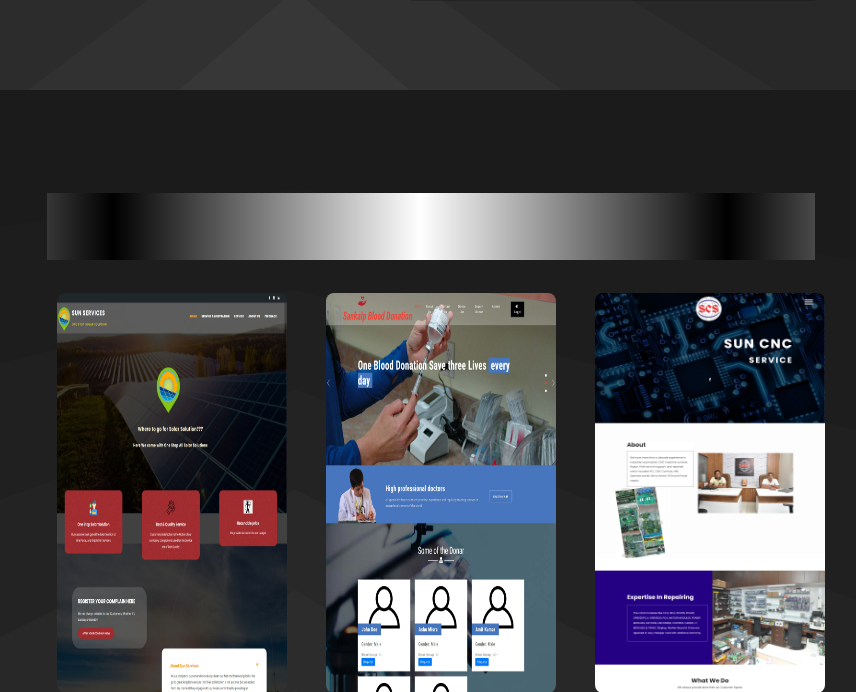
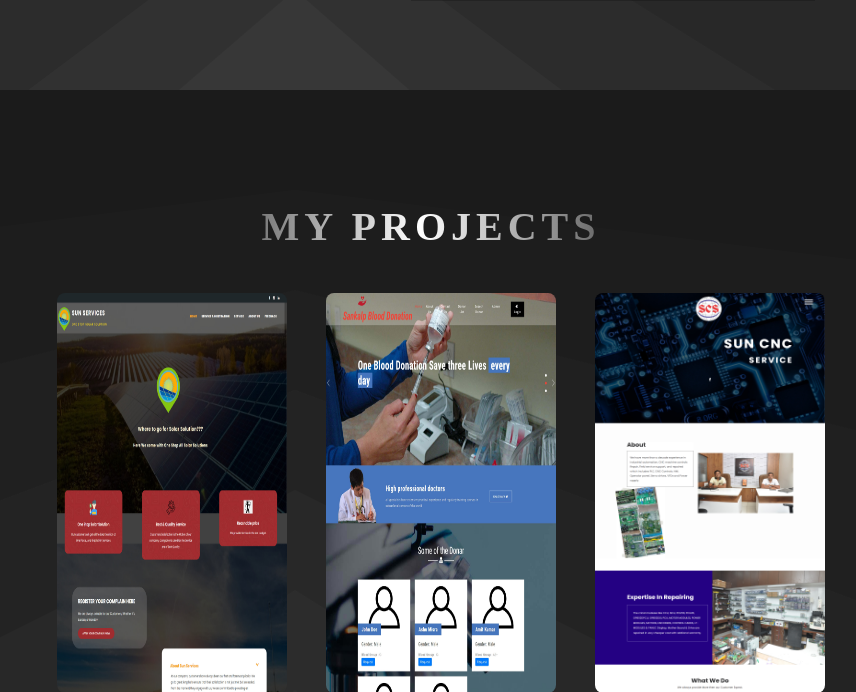
Before and after one commit to Bhakti2511/portfolio, a PHP site: page / in a window 1280 px wide; the page is wider, and only the part inside the window is pictured. Shown: the part 1510-2202 px from the top of that part, without its empty margins (345-1201 px from the left). Run offline with PHP 8.4, Linux system fonts and the light colour scheme.

Commit message:
Update style.css

```diff
--- a/style.css
+++ b/style.css
@@ -346,7 +346,7 @@ h2 {
   font-weight: bold;
   background: linear-gradient(90deg, #000, #fff, #000);
   letter-spacing: 5px;
-  /* -webkit-background-clip: text; */
+  -webkit-background-clip: text;
   -webkit-text-fill-color: transparent;
   background-size: 80%;
   animation: shine 7s linear infinite;
```
